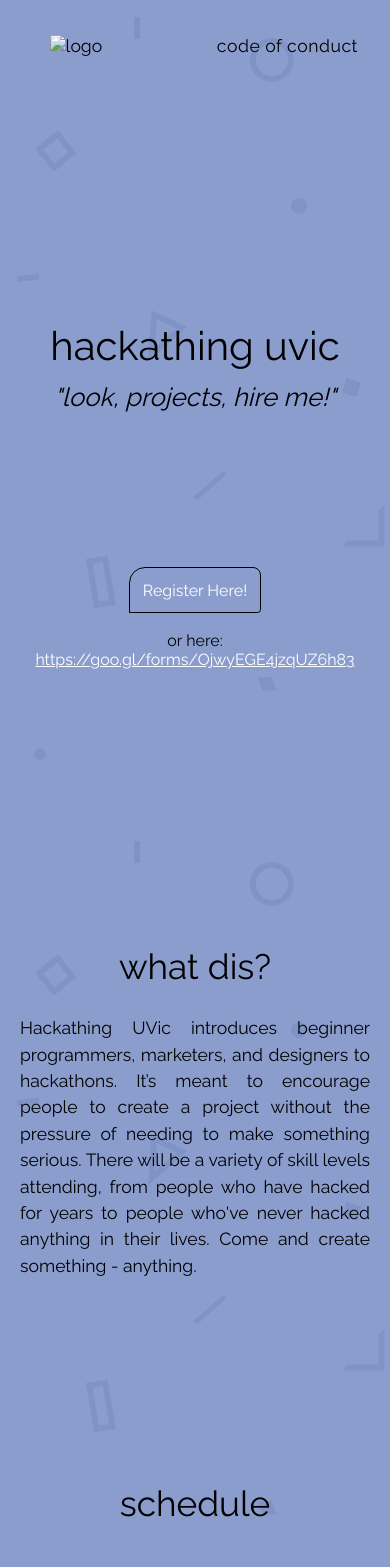
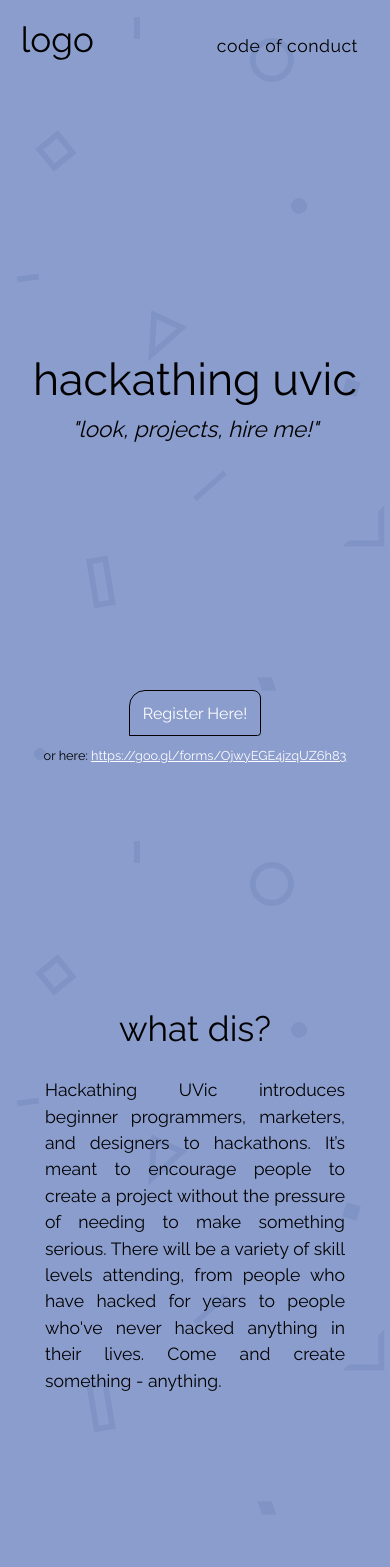
Before and after one commit to FlyteWizard/hackathinguvic2017, a plain HTML site: page index.html in a window 390 px wide. Shown: the top 1567 px of the page. Drawn offline with Linux system fonts and the light colour scheme.

Commit message:
Added Mobile Friendly and New Promo Picture to README

```diff
--- a/css/main.css
+++ b/css/main.css
@@ -95,6 +95,9 @@
 
 header img {
 	padding-left: 1em;
+    margin-top: -3.8em;
+	width: 6em;
+	height: 150px; /* SAFARI */
 }
 
 header nav a {
@@ -140,6 +143,7 @@
     font-size: 1.6em;
 	font-weight: 200;
 	text-align: center;
+	padding-bottom: 2em;
 }
 
 /* Code of Conduct */
@@ -152,7 +156,7 @@
 
 /* Registration */
 .registration-container {
-    margin: -5em auto auto auto;
+    margin: 0 auto auto auto;
     width: 100%;
     text-align: center;
 }
@@ -248,6 +252,7 @@
 	flex-direction: row;
 	-webkit-justify-content: center;
 	justify-content: center;
+	padding-bottom: 3em;
 }
 
 /* Logo */
@@ -257,28 +262,58 @@
 }
 
 /* Media Queries */
+@media (min-width: 1000px){
+	.action-container h1, .codeofconduct-container h1 {
+		font-size: 6em;
+	}
+}
+
 @media (max-width: 700px) {
-	.description-container p {
+	.action-container h1,
+	.codeofconduct-container h1 {
+		font-size: 4.5em;
+	}
+	.description-container p,
+	.codeofconduct-container p {
 		text-align: justify;
-		text-justify: right;
-		width: 500px;
+		width: 450px;
+	}
+}
+
+@media (max-width: 600px) {
+	.hide {
+		display: none;
 	}
 }
 
 @media (max-width: 500px) {
+	header img {
+		margin-left: -2em;
+	}
+	header nav a {
+		padding-left: 0;
+	}
 	.action-container h1,
 	.codeofconduct-container h1 {
-		font-size: 40px;
+		font-size: 2.8em;
 	}
-	.description-container p {
+	.action-container h2,
+	.codeofconduct-container h2 {
+		font-size: 1.4em;
+		padding-bottom: 2em;
+	}
+	.registration-container p {
+		font-size: 0.8em;
+	}
+	.description-container p,
+	.codeofconduct-container p {
 		text-align: justify;
-		text-justify: right;
-		width: 350px;
+		width: 300px;
+	}
+	.schedule-container .actions-item {
+		font-size: 1em;
 	}
 	.schedule-container ul li {
-		height: 90px;
-	}
-	.hide {
-		display: none;
+		height: 90px; /* TODO: Change to EM*/
 	}
 }
--- a/index.html
+++ b/index.html
@@ -20,14 +20,14 @@
 
     <!-- Favicon
     –––––––––––––––––––––––––––––––––––––––––––––––––– -->
-    <!-- <link rel="icon" type="image/png" href="./images/favicon.png"> -->
+    <link rel="icon" type="image/png" href="./images/logo.png">
 
 </head>
 <body class="index">
     <main class="flex _direction-column container">
         <!-- Header -->
         <header class="flex _space-between _justify-end">
-            <img src="" alt="logo">
+            <img src="./images/logo.svg" alt="logo">
 
             <!-- Navigation -->
             <nav>
```
Also changed, not shown: codeofconduct.html (+2 -2 lines), images/MobilePromoWebsite.png (added), images/logo.png (added), images/logo.svg (added), 1 other file.
